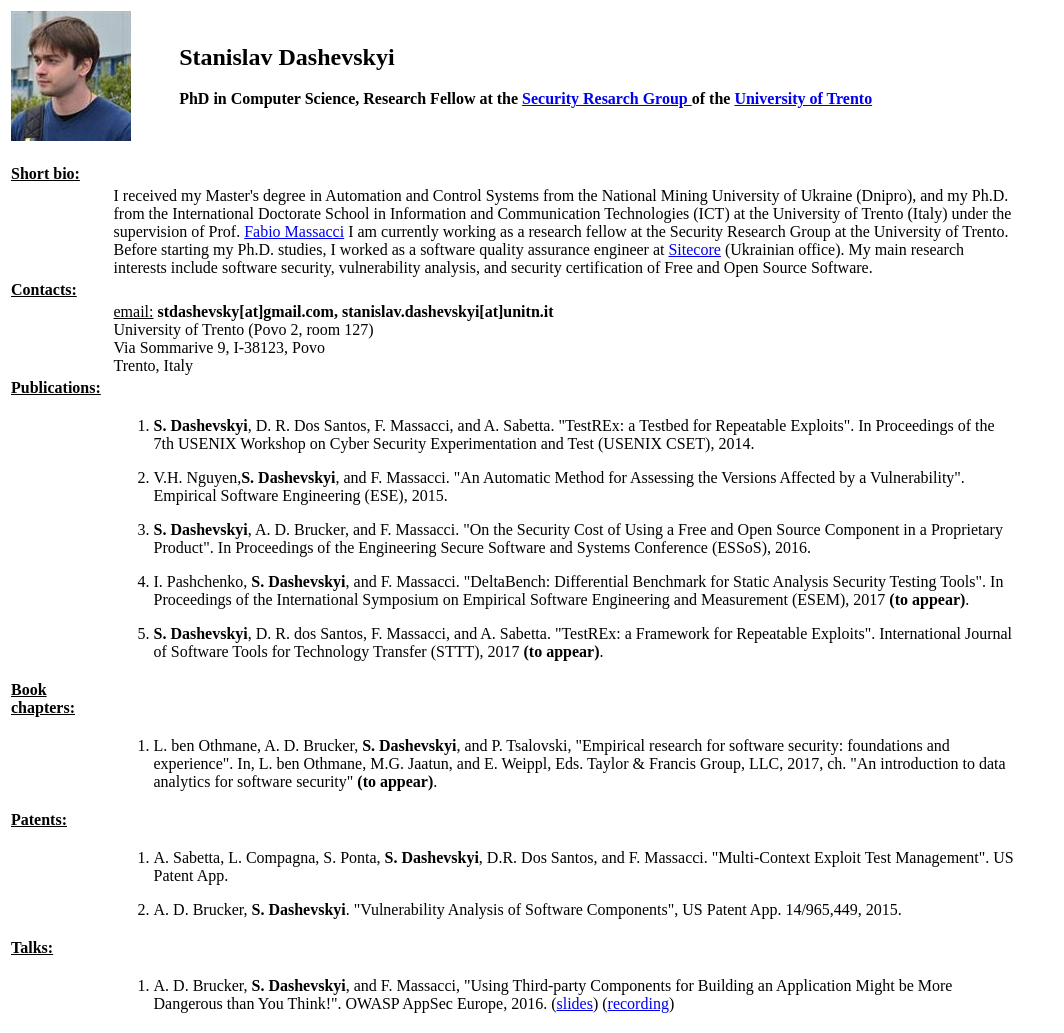
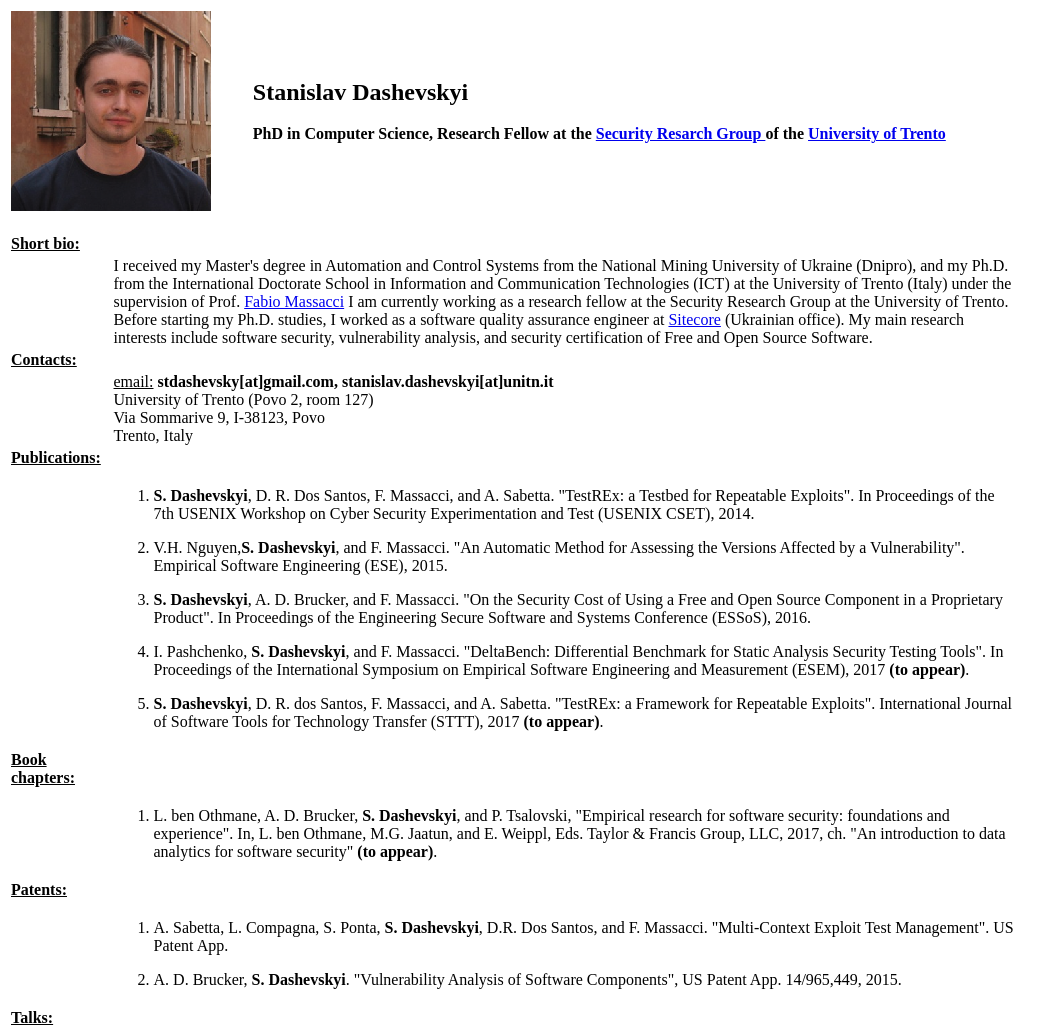
Before and after one commit to standash/standash.github.io, a plain HTML site: page index.html in a window 1280 px wide. Shown: the top 1033 px of the page, without its empty margins (0-1064 px from the left). Drawn offline with Linux system fonts and the light colour scheme.

Commit message:
Updated photo

```diff
--- a/index.html
+++ b/index.html
@@ -22,7 +22,7 @@
 <table>
 <tr>
 	<td valign="top">
-		<img src="images/photo.jpg">
+		<img src="images/photo.png" height="200px" width="200px">
 	</td>
 	<td>
 		&nbsp; &nbsp;
```
Also changed, not shown: images/photo.jpg (deleted), images/photo.png (added).
